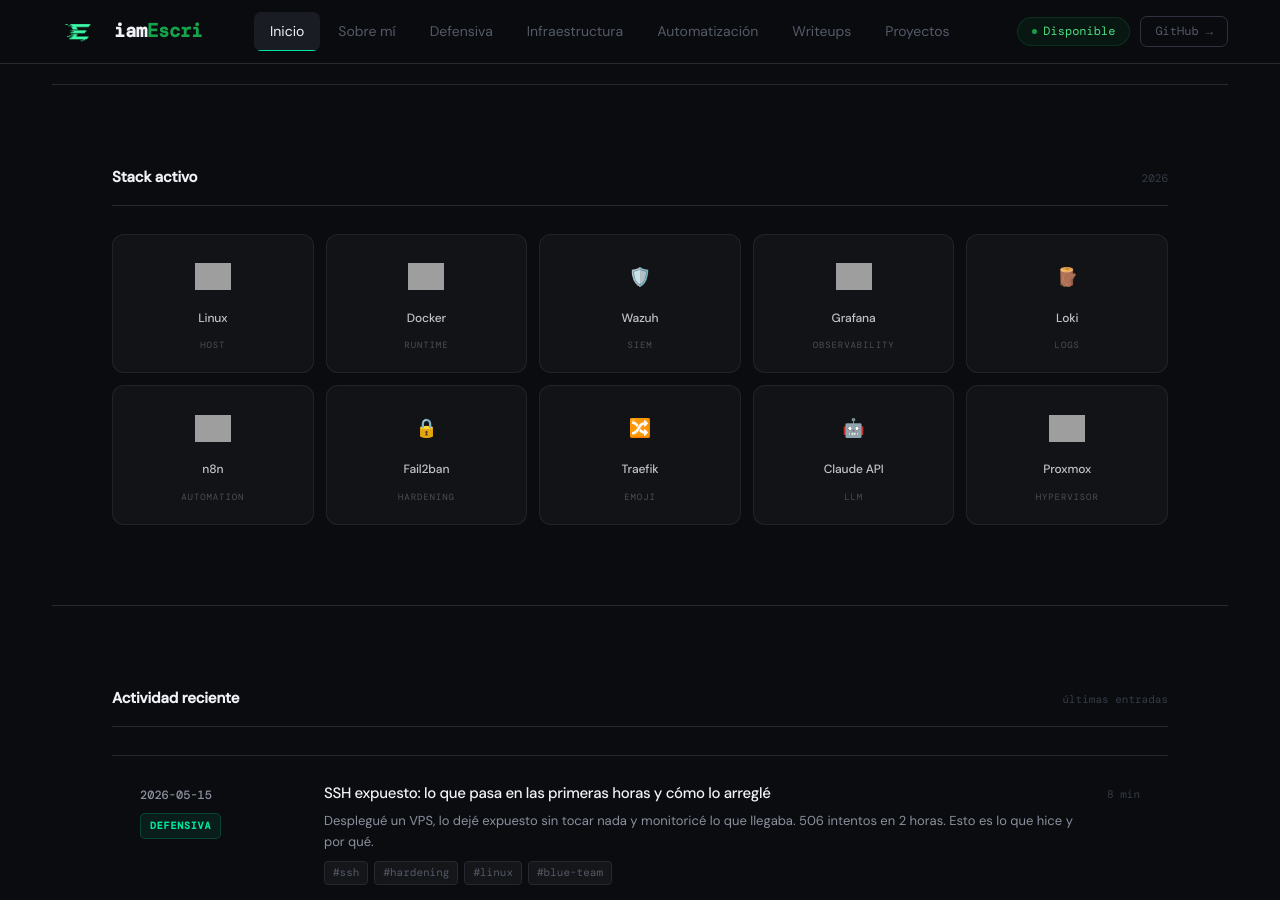
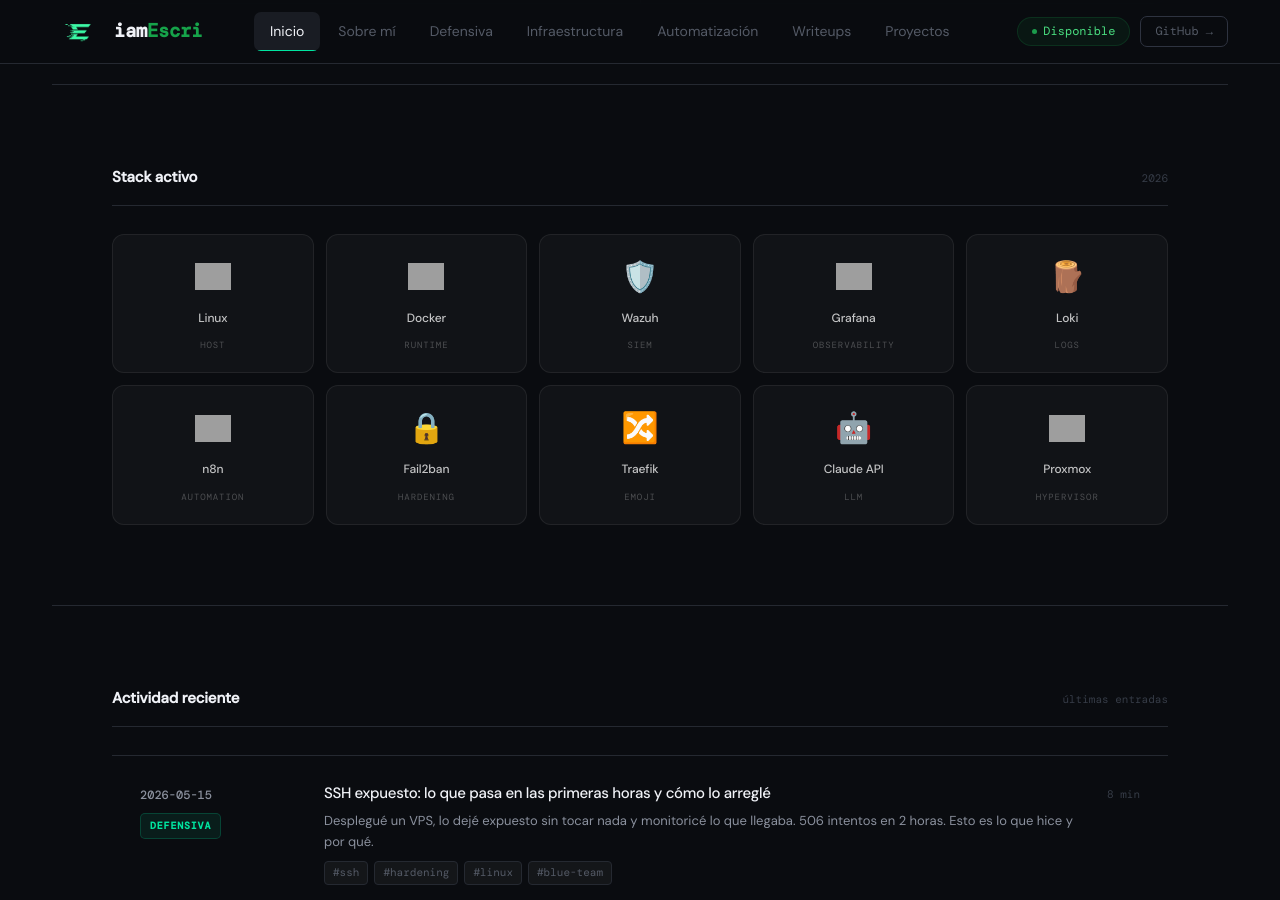
Before and after one commit to iamEscri/iamescri.github.io, a Jekyll site: the page built from index.html, in a window 1280 px wide and 900 px high, scrolled down 1222 px. Built offline with Jekyll 4.4.1, drawn with Linux system fonts in a browser that asks for light colours; grey boxes are pictures that could not be loaded.

Commit message:
Update index.html

```diff
--- a/index.html
+++ b/index.html
@@ -156,12 +156,11 @@
           {% if tool.icon_type == "devicon" %}
           <img src="https://cdn.jsdelivr.net/gh/devicons/devicon/icons/{{ tool.icon }}/{{ tool.icon }}-original.svg"
                alt="{{ tool.name }}"
-               onerror="this.style.display='none';this.nextElementSibling.style.display='block'">
-          <span class="stack-badge-fallback" style="display:none">{{ tool.tabler | default: "▪" }}</span>
+               onerror="this.style.display='none'">
           {% elsif tool.icon_type == "tabler" %}
           <i class="ti ti-{{ tool.icon }}" aria-hidden="true"></i>
           {% else %}
-          <span style="font-size:18px">{{ tool.icon }}</span>
+          <span style="font-size:30px;line-height:1">{{ tool.icon }}</span>
           {% endif %}
         </div>
         <span class="stack-badge-name">{{ tool.name }}</span>
```
